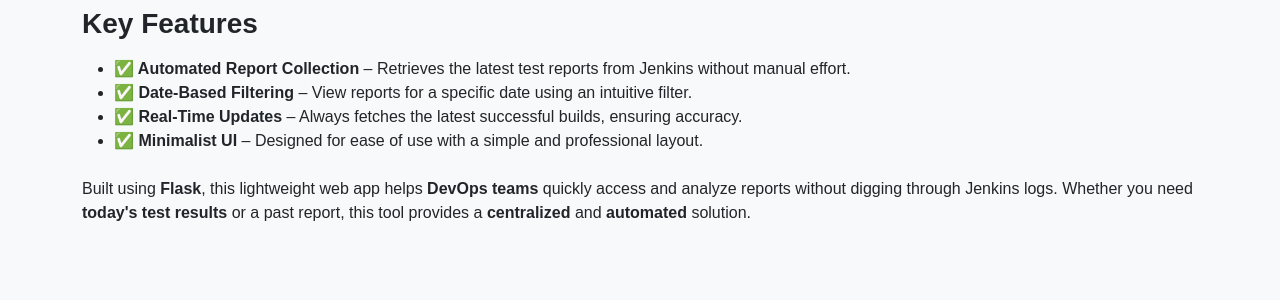
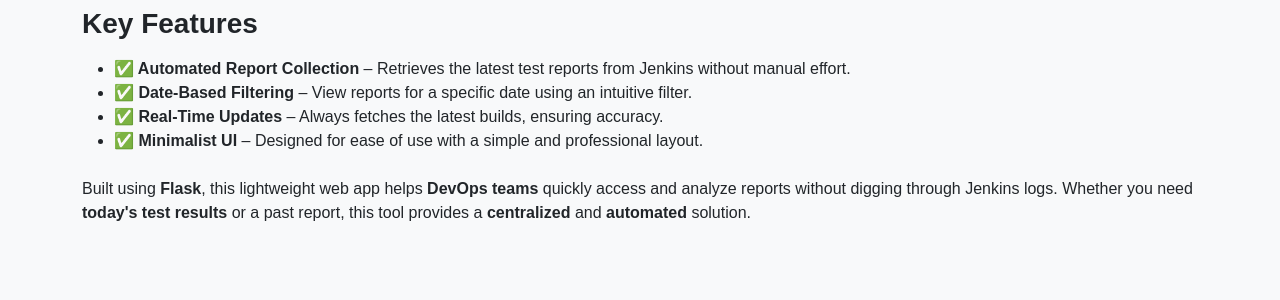
Before and after one commit to mehrasun/rallyreportgeneration, a Flask app: page /aboutUs in a window 1280 px wide. Shown: the part 283-583 px from the top of the page. Run offline with Flask 3, Linux system fonts and the light colour scheme.

Commit message:
updated about.html file

```diff
--- a/app/templates/about.html
+++ b/app/templates/about.html
@@ -60,7 +60,7 @@
         <ul class="mt-3">
             <li><strong>✅ Automated Report Collection</strong> – Retrieves the latest test reports from Jenkins without manual effort.</li>
             <li><strong>✅ Date-Based Filtering</strong> – View reports for a specific date using an intuitive filter.</li>
-            <li><strong>✅ Real-Time Updates</strong> – Always fetches the latest successful builds, ensuring accuracy.</li>
+            <li><strong>✅ Real-Time Updates</strong> – Always fetches the latest builds, ensuring accuracy.</li>
             <li><strong>✅ Minimalist UI</strong> – Designed for ease of use with a simple and professional layout.</li>
         </ul>
 
```
